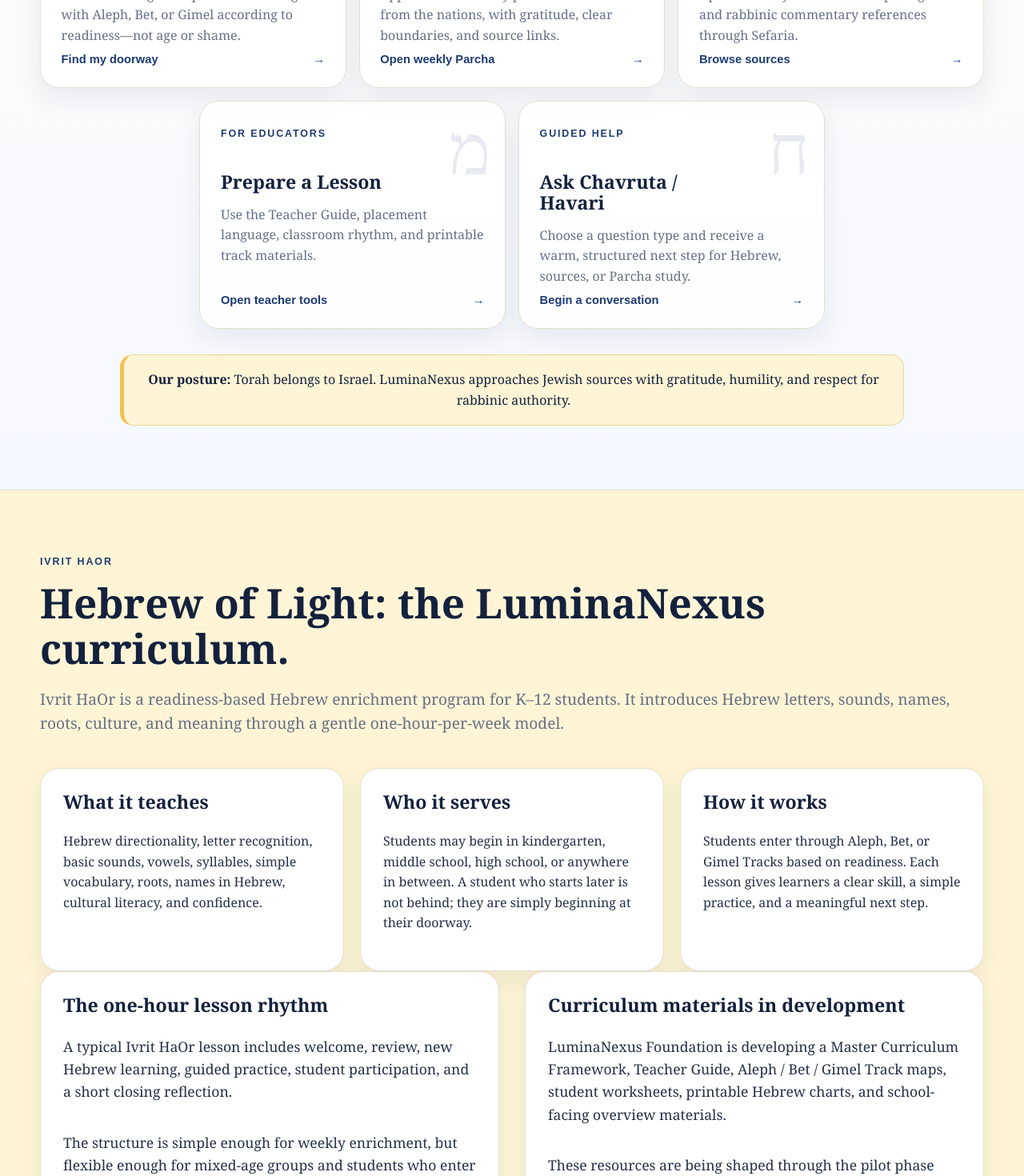
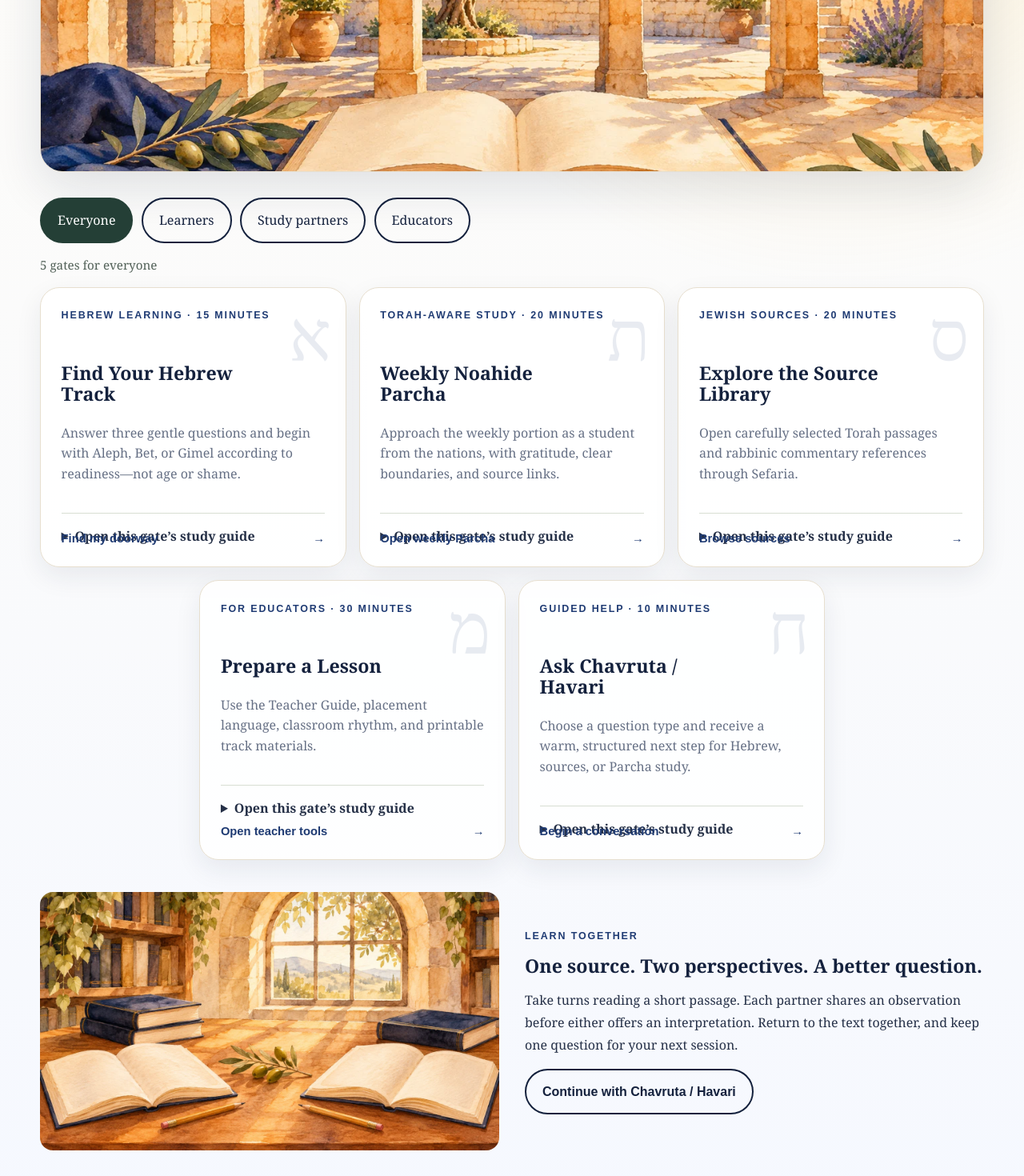
Before and after one commit to richardatf-oss/luminanexus-site, a React (Vite) app: page / in a window 1280 px wide. Shown: the part 1960-3430 px from the top of the page at 80% size. Built offline with nearby package versions, Linux system fonts and the light colour scheme.

Commit message:
Expand five study gates with guided activities and new illustrations

```diff
--- a/src/components/StudyDoorways.jsx
+++ b/src/components/StudyDoorways.jsx
@@ -1,3 +1,5 @@
+import { useState } from "react";
+
 const pathways = [
   {
     marker: "א",
@@ -41,7 +43,16 @@ const pathways = [
   },
 ];
 
+const guides = [
+  { audience: ["Learners", "Educators"], time: "15 minutes", steps: ["Take the three-question doorway finder below.", "Open the workbook for your recommended track.", "Practice one letter or sound before moving to a new one."], practice: "Find the same Hebrew letter three times on a page. Trace it, then name or sound it with help.", reflection: "Which shape can I recognize without a hint?", resource: "/aleph-track.html", label: "Start Aleph Track" },
+  { audience: ["Learners", "Study partners"], time: "20 minutes", steps: ["Read the weekly reflection and its linked passage.", "Separate the words of the passage from commentary and your own interpretation.", "Choose one practical act of justice, kindness, or responsibility."], practice: "Write one observation and one question. Discuss what the source supports and what remains uncertain.", reflection: "What can I put into practice this week?", resource: "/sources.html", label: "Follow the sources" },
+  { audience: ["Learners", "Study partners", "Educators"], time: "20 minutes", steps: ["Choose a passage from the source library.", "Read its surrounding verses and identify the speaker and situation.", "Compare a linked commentary with your first understanding."], practice: "Keep a source notebook: reference, short paraphrase, commentary, and an open question.", reflection: "What changed when I read the surrounding passage?", resource: "/?chavrutaMode=hebrew-classroom#chavruta", label: "Bring a question" },
+  { audience: ["Educators"], time: "30 minutes", steps: ["Use the placement quick-check to observe readiness.", "Choose one goal and the matching printable workbook.", "Model the task, practice together, and finish with a gentle review."], practice: "Plan a short session: five minutes of review, ten minutes of guided practice, and five minutes of sharing. Introduce each vowel before independent use.", reflection: "What can each learner do more confidently now?", resource: "/placement-quick-check.html", label: "Open placement quick-check" },
+  { audience: ["Learners", "Study partners", "Educators"], time: "10 minutes", steps: ["Choose the Chavruta mode that matches your task.", "Ask one focused question and include the source or letter you are studying.", "Check the response against your workbook or linked source."], practice: "Try: Help me review one Hebrew letter I know, then give me one small practice task.", reflection: "Can I explain the answer in my own words?", resource: "/teacher-guide.html", label: "Read the teacher guidance" },
+];
+
 export default function StudyDoorways() {
+  const [audience, setAudience] = useState("Everyone");
   return (
     <section id="study-doorways" className="section study-doorways">
       <div className="section-heading doorway-heading">
@@ -55,20 +66,39 @@ export default function StudyDoorways() {
         </p>
       </div>
 
+      <img className="section-banner" src="/images/study-courtyard.webp" alt="Sunlit arches surrounding an open study book" loading="lazy" />
+      <div className="gate-filters" role="group" aria-label="Choose study audience">
+        {["Everyone", "Learners", "Study partners", "Educators"].map((option) => (
+          <button className="button secondary" type="button" key={option} aria-pressed={audience === option} onClick={() => setAudience(option)}>{option}</button>
+        ))}
+      </div>
+      <p className="gate-count" role="status">{pathways.filter((_, i) => audience === "Everyone" || guides[i].audience.includes(audience)).length} gates for {audience.toLowerCase()}</p>
       <div className="study-path-grid">
-        {pathways.map((path) => (
-          <a className="study-path-card" href={path.href} key={path.title}>
-            <span className="study-path-marker" aria-hidden="true" dir="rtl">
-              {path.marker}
-            </span>
-            <span className="eyebrow">{path.eyebrow}</span>
-            <h3>{path.title}</h3>
-            <p>{path.text}</p>
-            <span className="study-path-action">
-              {path.action} <span aria-hidden="true">→</span>
-            </span>
-          </a>
-        ))}
+        {pathways.map((path, i) => {
+          const guide = guides[i];
+          if (audience !== "Everyone" && !guide.audience.includes(audience)) return null;
+          return (
+            <article className="study-path-card expanded-gate" key={path.title}>
+              <span className="study-path-marker" aria-hidden="true" dir="rtl">{path.marker}</span>
+              <span className="eyebrow">{path.eyebrow} · {guide.time}</span>
+              <h3>{path.title}</h3>
+              <p>{path.text}</p>
+              <a className="study-path-action" href={path.href}>{path.action} <span aria-hidden="true">→</span></a>
+              <details>
+                <summary>Open this gate’s study guide</summary>
+                <h4>Your first steps</h4>
+                <ol>{guide.steps.map((step) => <li key={step}>{step}</li>)}</ol>
+                <h4>Try it</h4><p>{guide.practice}</p>
+                <h4>Pause and reflect</h4><p>{guide.reflection}</p>
+                <a href={guide.resource}>{guide.label} →</a>
+              </details>
+            </article>
+          );
+        })}
+      </div>
+      <div className="gate-study-invitation">
+        <img src="/images/shared-study.webp" alt="Open notebooks ready for shared study in a sunlit library" loading="lazy" />
+        <div><p className="eyebrow">Learn together</p><h3>One source. Two perspectives. A better question.</h3><p>Take turns reading a short passage. Each partner shares an observation before either offers an interpretation. Return to the text together, and keep one question for your next session.</p><a className="button secondary" href="#chavruta">Continue with Chavruta / Havari</a></div>
       </div>
 
       <p className="boundary-line">
--- a/src/styles/global.css
+++ b/src/styles/global.css
@@ -1057,3 +1057,21 @@ textarea:focus-visible {
     padding-top: 0.6rem;
   }
 }
+
+/* Expanded study gates */
+.gate-filters { display:flex; flex-wrap:wrap; gap:.65rem; margin:1.5rem 0 .5rem; }
+.gate-filters button { cursor:pointer; font:inherit; }
+.gate-filters button[aria-pressed="true"] { background:#243f36; color:#fff; border-color:#243f36; }
+.gate-count { color:#526158; font-size:.95rem; }
+.expanded-gate { display:flex; flex-direction:column; }
+.expanded-gate details { margin-top:1.25rem; padding-top:1rem; border-top:1px solid #d8ded3; }
+.expanded-gate summary { cursor:pointer; font-weight:700; line-height:1.5; }
+.expanded-gate h4 { margin:1.2rem 0 .5rem; }
+.expanded-gate ol { padding-left:1.35rem; }
+.expanded-gate li { margin:.6rem 0; line-height:1.6; }
+.expanded-gate details a { text-decoration:underline; }
+.gate-study-invitation { display:grid; grid-template-columns:1fr 1fr; align-items:center; gap:2rem; margin-top:2.5rem; }
+.gate-study-invitation img { width:100%; border-radius:1rem; }
+.gate-study-invitation p { line-height:1.75; }
+.gate-filters button:focus-visible, .expanded-gate summary:focus-visible { outline:3px solid #a16a27; outline-offset:4px; }
+@media(max-width:700px) { .gate-study-invitation { grid-template-columns:1fr; } }
```
Also changed, not shown: public/images/shared-study.webp (added), public/images/study-courtyard.webp (added).
